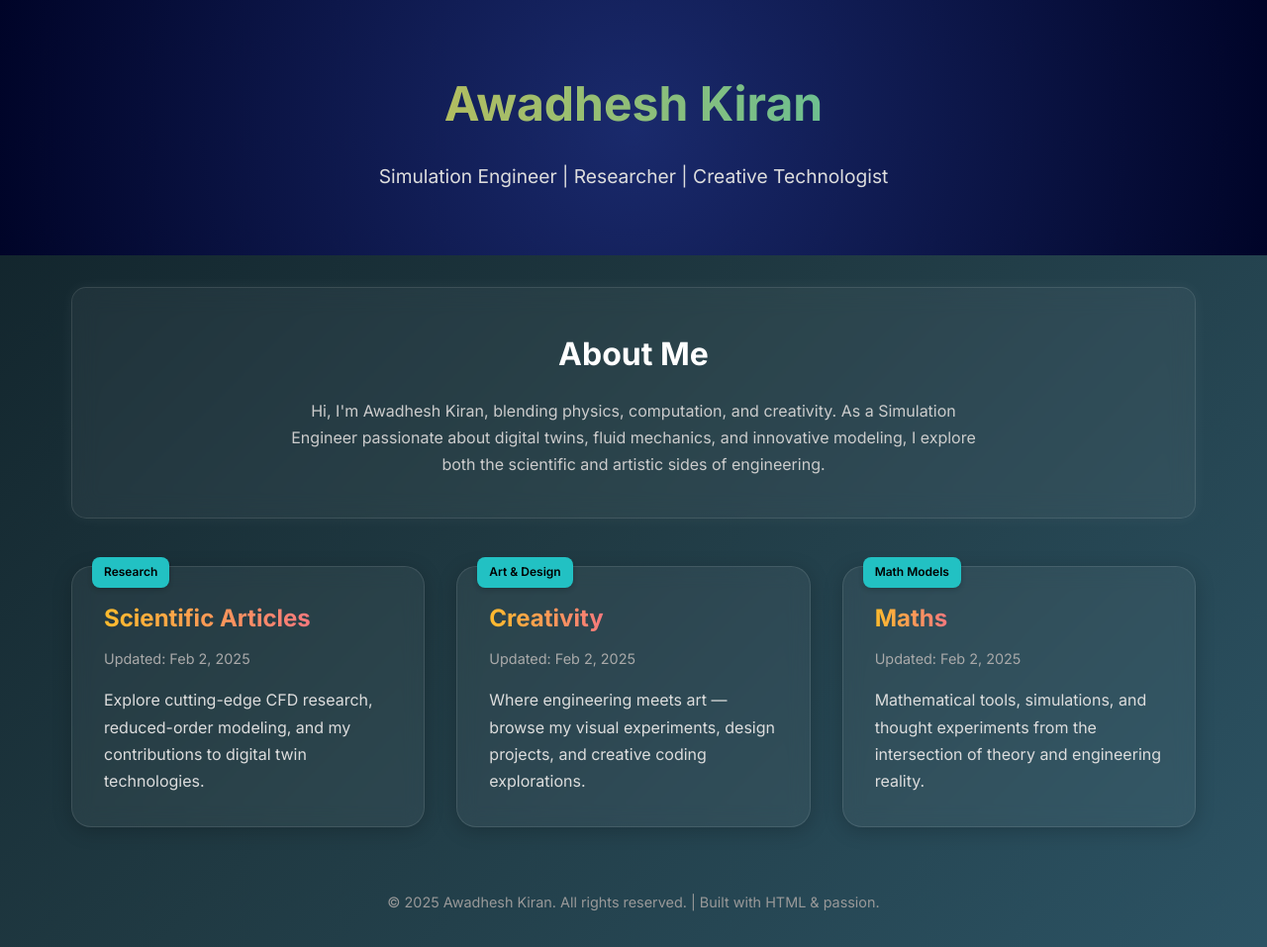
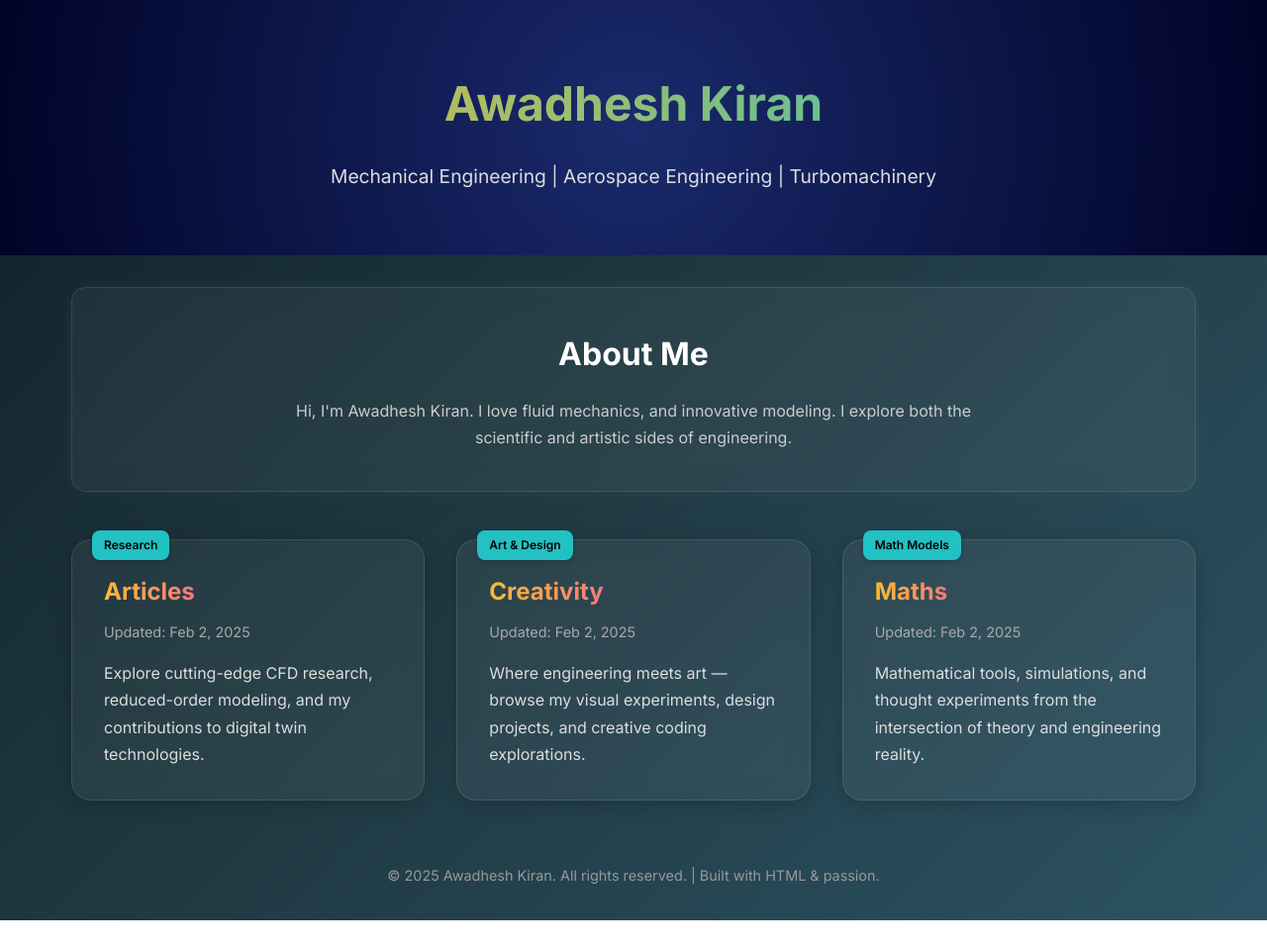
Before and after one commit to awadheshkiran/awadheshkiran.github.io, a plain HTML site: page index.html in a window 1280 px wide. Shown: the whole page at 99% size. After the commit the page ends 930 px from the top, so only its background shows below. Drawn offline with Linux system fonts and the light colour scheme.

Commit message:
This webpage is now almost having the same contents of the original blogspot account

```diff
--- a/index.html
+++ b/index.html
@@ -138,19 +138,19 @@
 
   <header>
     <h1>Awadhesh Kiran</h1>
-    <p>Simulation Engineer | Researcher | Creative Technologist</p>
+    <p>Mechanical Engineering | Aerospace Engineering | Turbomachinery </p>
   </header>
 
   <main class="container">
     <section class="intro">
       <h2>About Me</h2>
-      <p>Hi, I'm Awadhesh Kiran, blending physics, computation, and creativity. As a Simulation Engineer passionate about digital twins, fluid mechanics, and innovative modeling, I explore both the scientific and artistic sides of engineering.</p>
+      <p>Hi, I'm Awadhesh Kiran. I love fluid mechanics, and innovative modeling. I explore both the scientific and artistic sides of engineering.</p>
     </section>
 
     <div class="content-grid">
       <div class="content-block">
         <div class="badge">Research</div>
-        <h3><a href="scientific-articles/index.html">Scientific Articles</a></h3>
+        <h3><a href="scientific-articles/index.html">Articles</a></h3>
         <div class="date">Updated: Feb 2, 2025</div>
         <p>Explore cutting-edge CFD research, reduced-order modeling, and my contributions to digital twin technologies.</p>
       </div>
```
